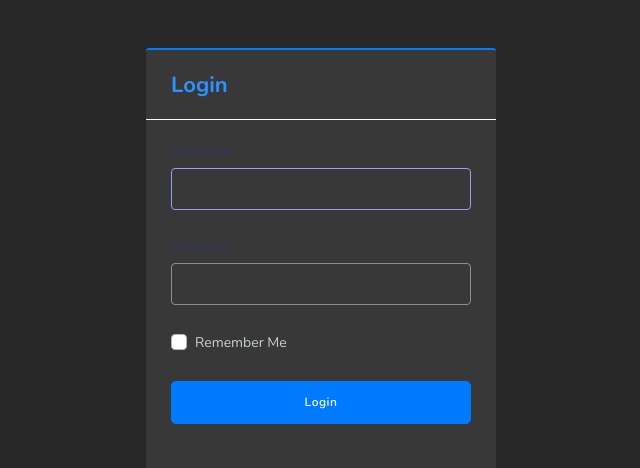
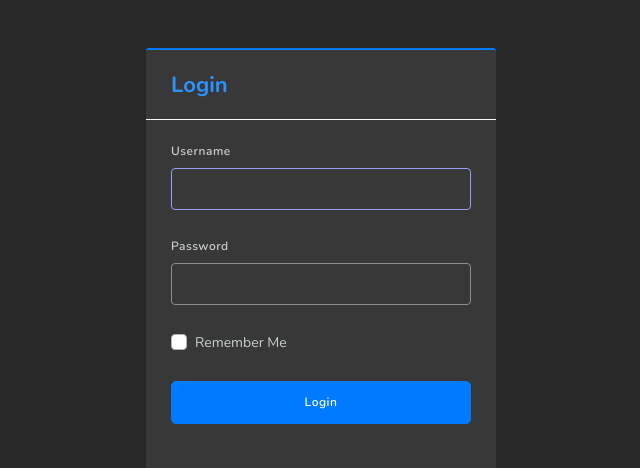
Before and after one commit to krisnamic/Expert-Fix-Me, a CodeIgniter app: page /database/auth in a window 1280 px wide. Shown: the top 468 px of the page, without its empty margins (319-959 px from the left). Run offline with CodeIgniter, Linux system fonts and the light colour scheme; some libraries are stand-ins or nearby versions.

Commit message:
fix login

```diff
--- a/assets/css/style.css
+++ b/assets/css/style.css
@@ -298,7 +298,7 @@ select.form-control:not([size]):not([multiple]) {
 .form-group .control-label,
 .form-group > label {
 	font-weight: 600;
-	color: #34395e;
+	color: #c9d0d3;
 	font-size: 12px;
 	letter-spacing: 0.5px;
 }
```
